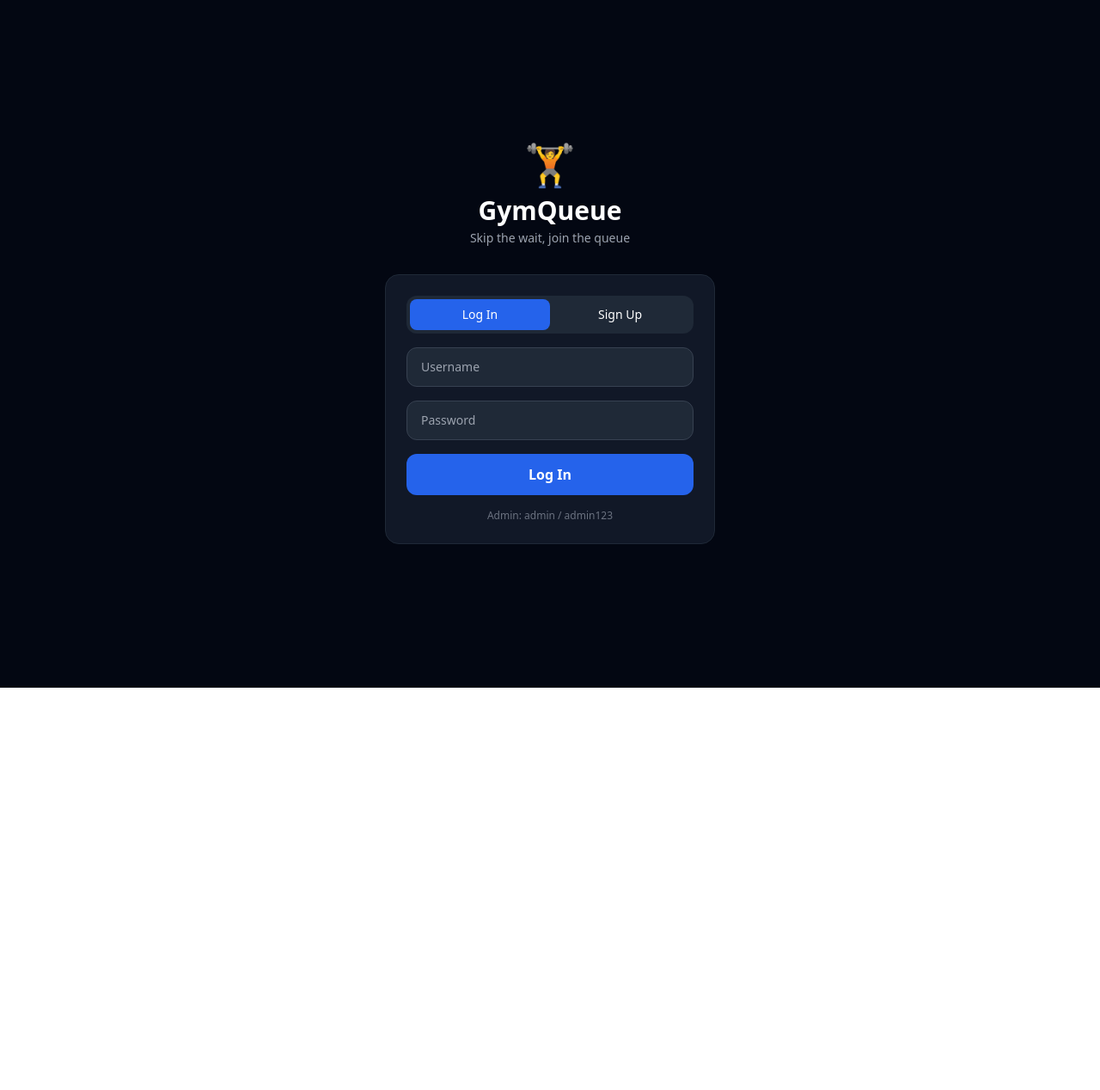
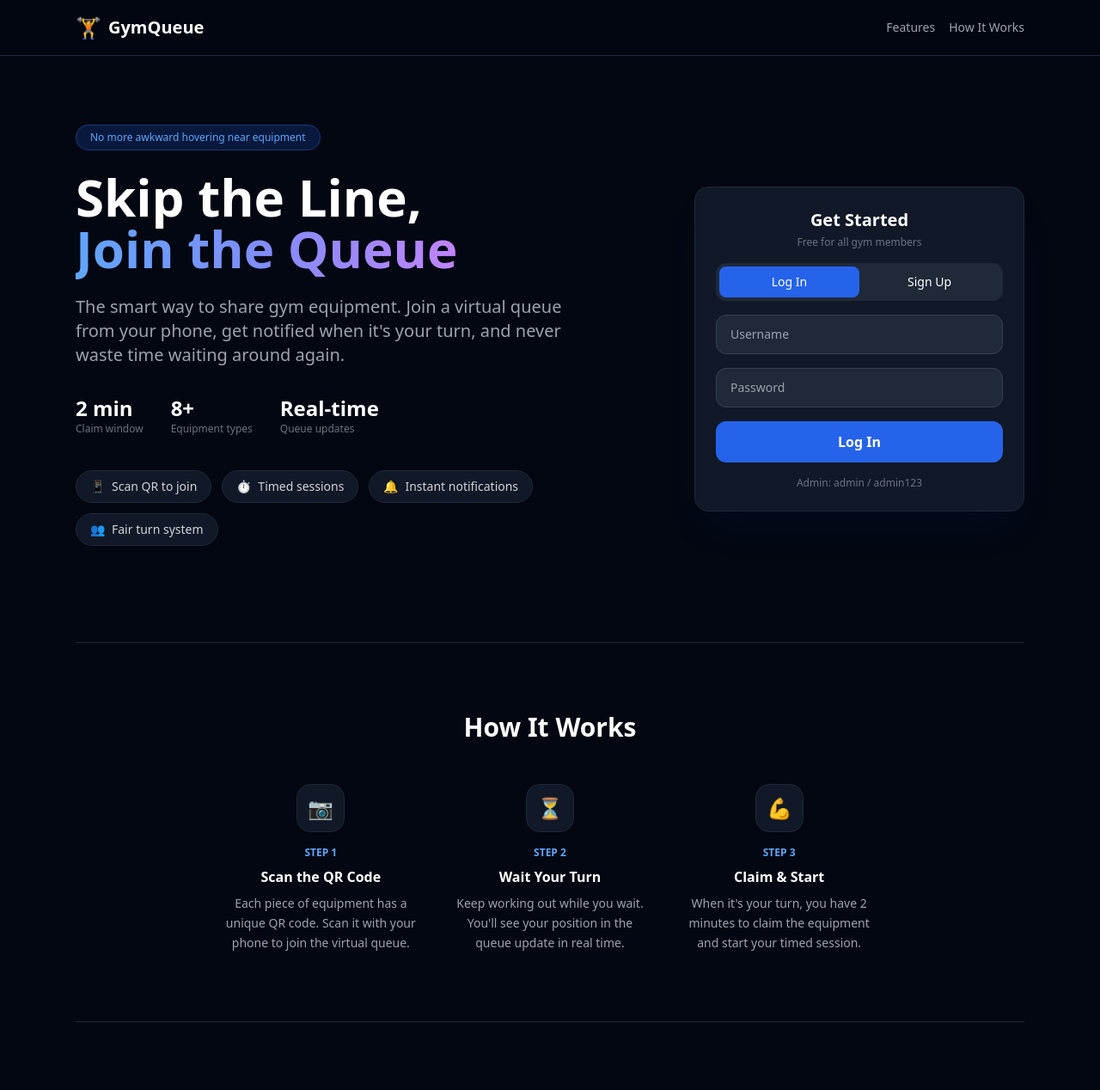
Before and after one commit to Zach0354/gym-queue, a React (Vite) app: page / in a window 1280 px wide. Shown: the top 1268 px of the page at 86% size. Before the commit the page ends 800 px from the top, so only its background shows below. Built offline with nearby package versions, Linux system fonts and the light colour scheme.

Commit message:
Add landing page

```diff
--- a/src/App.jsx
+++ b/src/App.jsx
@@ -373,7 +373,7 @@ export default function App() {
     }
 
     showToast("Session ended!");
-
+    await refreshAll();
   };
 
   // ---- QR ----
@@ -417,14 +417,78 @@ export default function App() {
 
   if (view === VIEWS.AUTH) {
     return (
-      <div className="min-h-screen bg-gray-950 text-white flex items-center justify-center px-4">
-        <div className="w-full max-w-sm">
-          <div className="text-center mb-8">
-            <div className="text-5xl mb-3">🏋️</div>
-            <h1 className="text-3xl font-bold">GymQueue</h1>
-            <p className="text-gray-400 text-sm mt-1">Skip the wait, join the queue</p>
+      <div className="min-h-screen bg-gray-950 text-white">
+        {/* Nav bar */}
+        <nav className="border-b border-gray-800 bg-gray-950/80 backdrop-blur-sm sticky top-0 z-50">
+          <div className="max-w-6xl mx-auto px-6 py-4 flex items-center justify-between">
+            <div className="flex items-center gap-2">
+              <span className="text-2xl">🏋️</span>
+              <span className="font-bold text-xl">GymQueue</span>
             </div>
-          <div className="bg-gray-900 rounded-2xl border border-gray-800 p-6 space-y-4">
+            <div className="hidden sm:flex items-center gap-4 text-sm text-gray-400">
+              <a href="#features" className="hover:text-white transition">Features</a>
+              <a href="#how" className="hover:text-white transition">How It Works</a>
+            </div>
+          </div>
+        </nav>
+
+        <div className="max-w-6xl mx-auto px-6">
+          {/* Hero section */}
+          <div className="flex flex-col lg:flex-row items-center gap-12 lg:gap-16 py-12 lg:py-20">
+            {/* Left: Marketing content */}
+            <div className="flex-1 text-center lg:text-left">
+              <div className="inline-block bg-blue-600/20 border border-blue-500/30 rounded-full px-4 py-1.5 text-xs font-medium text-blue-400 mb-6">
+                No more awkward hovering near equipment
+              </div>
+              <h1 className="text-4xl sm:text-5xl lg:text-6xl font-bold leading-tight mb-6">
+                Skip the Line,<br />
+                <span className="bg-gradient-to-r from-blue-400 via-indigo-400 to-purple-400 bg-clip-text text-transparent">
+                  Join the Queue
+                </span>
+              </h1>
+              <p className="text-gray-400 text-lg sm:text-xl max-w-xl mx-auto lg:mx-0 mb-8 leading-relaxed">
+                The smart way to share gym equipment. Join a virtual queue from your phone, get notified when it's your turn, and never waste time waiting around again.
+              </p>
+
+              {/* Stats */}
+              <div className="flex flex-wrap justify-center lg:justify-start gap-8 mb-10">
+                <div>
+                  <div className="text-2xl font-bold text-white">2 min</div>
+                  <div className="text-xs text-gray-500">Claim window</div>
+                </div>
+                <div>
+                  <div className="text-2xl font-bold text-white">8+</div>
+                  <div className="text-xs text-gray-500">Equipment types</div>
+                </div>
+                <div>
+                  <div className="text-2xl font-bold text-white">Real-time</div>
+                  <div className="text-xs text-gray-500">Queue updates</div>
+                </div>
+              </div>
+
+              {/* Feature pills */}
+              <div id="features" className="flex flex-wrap justify-center lg:justify-start gap-3 mb-8">
+                {[
+                  { icon: "📱", text: "Scan QR to join" },
+                  { icon: "⏱️", text: "Timed sessions" },
+                  { icon: "🔔", text: "Instant notifications" },
+                  { icon: "👥", text: "Fair turn system" },
+                ].map((f, i) => (
+                  <div key={i} className="flex items-center gap-2 bg-gray-900 border border-gray-800 rounded-full px-4 py-2 text-sm">
+                    <span>{f.icon}</span>
+                    <span className="text-gray-300">{f.text}</span>
+                  </div>
+                ))}
+              </div>
+            </div>
+
+            {/* Right: Auth card */}
+            <div className="w-full max-w-sm flex-shrink-0">
+              <div className="bg-gray-900 rounded-2xl border border-gray-800 p-6 space-y-4 shadow-2xl shadow-blue-900/10">
+                <div className="text-center mb-2">
+                  <h2 className="text-xl font-bold">Get Started</h2>
+                  <p className="text-gray-500 text-xs mt-1">Free for all gym members</p>
+                </div>
                 <div className="flex bg-gray-800 rounded-xl p-1">
                   <button onClick={() => { setAuthMode("login"); setAuthError(""); }}
                     className={`flex-1 py-2 text-sm font-medium rounded-lg transition ${authMode === "login" ? "bg-blue-600" : ""}`}>Log In</button>
@@ -449,6 +513,47 @@ export default function App() {
                 </button>
                 {authMode === "login" && <p className="text-xs text-gray-500 text-center">Admin: admin / admin123</p>}
               </div>
+            </div>
+          </div>
+
+          {/* How it works */}
+          <div id="how" className="py-12 lg:py-20 border-t border-gray-800">
+            <h2 className="text-2xl sm:text-3xl font-bold text-center mb-12">How It Works</h2>
+            <div className="grid sm:grid-cols-3 gap-8 max-w-3xl mx-auto">
+              {[
+                { step: "1", icon: "📷", title: "Scan the QR Code", desc: "Each piece of equipment has a unique QR code. Scan it with your phone to join the virtual queue." },
+                { step: "2", icon: "⏳", title: "Wait Your Turn", desc: "Keep working out while you wait. You'll see your position in the queue update in real time." },
+                { step: "3", icon: "💪", title: "Claim & Start", desc: "When it's your turn, you have 2 minutes to claim the equipment and start your timed session." },
+              ].map((item, i) => (
+                <div key={i} className="text-center">
+                  <div className="w-14 h-14 rounded-2xl bg-gray-900 border border-gray-800 flex items-center justify-center text-2xl mx-auto mb-4">
+                    {item.icon}
+                  </div>
+                  <div className="text-xs text-blue-400 font-semibold mb-2">STEP {item.step}</div>
+                  <h3 className="font-bold mb-2">{item.title}</h3>
+                  <p className="text-gray-400 text-sm leading-relaxed">{item.desc}</p>
+                </div>
+              ))}
+            </div>
+          </div>
+
+          {/* Testimonial / CTA */}
+          <div className="py-12 lg:py-20 border-t border-gray-800 text-center">
+            <div className="max-w-2xl mx-auto">
+              <div className="text-4xl mb-4">🏆</div>
+              <h2 className="text-2xl sm:text-3xl font-bold mb-4">Ready to transform your gym experience?</h2>
+              <p className="text-gray-400 mb-8">Join hundreds of gym-goers who've ditched the awkward wait and switched to GymQueue.</p>
+              <button onClick={() => { setAuthMode("register"); window.scrollTo({ top: 0, behavior: "smooth" }); }}
+                className="bg-blue-600 hover:bg-blue-500 px-8 py-3 rounded-xl font-semibold transition text-lg">
+                Sign Up Free
+              </button>
+            </div>
+          </div>
+
+          {/* Footer */}
+          <footer className="border-t border-gray-800 py-8 text-center text-gray-600 text-xs">
+            <p>© 2025 GymQueue. Built to make gyms fairer for everyone.</p>
+          </footer>
         </div>
       </div>
     );
```
Lines whose indentation alone changed are shown as unchanged.
